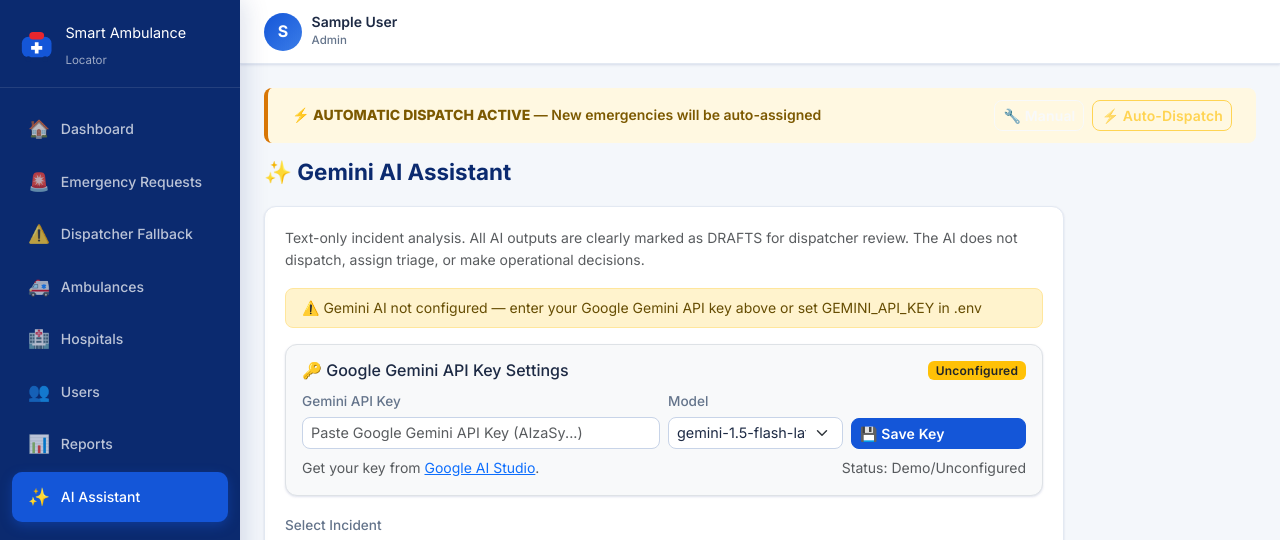
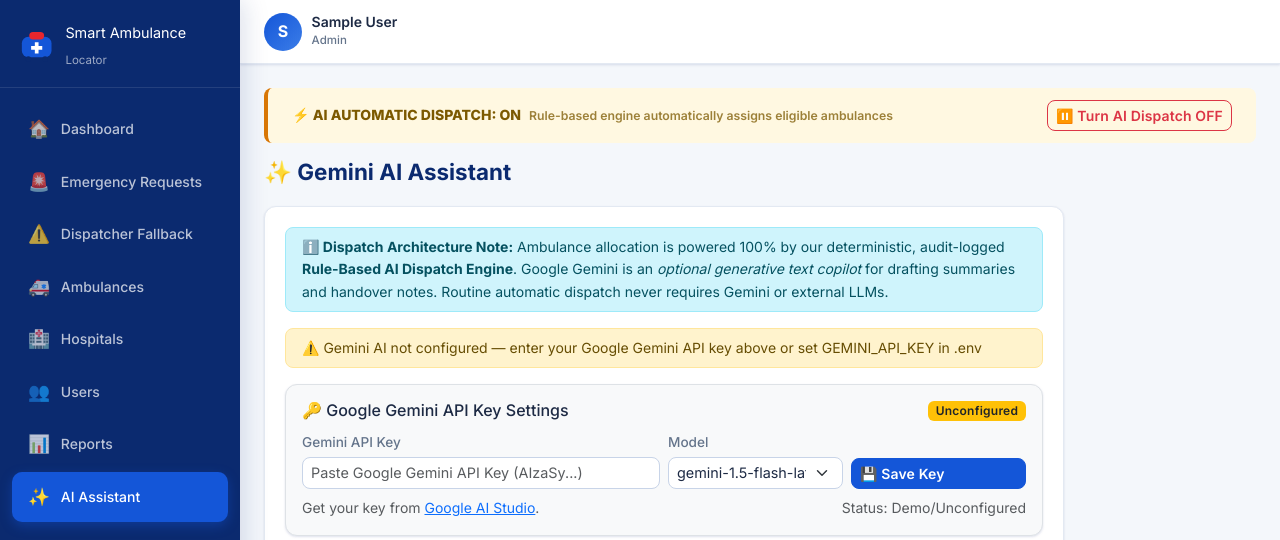
Before and after one commit to RAFIMR1891/SMART-AMBULANCE-LOCATOR, a Flask app: page /dashboard in a window 1280 px wide, after a click that opens the changed part. Shown: the top 540 px of the page. Run offline with Flask 3, Linux system fonts and the light colour scheme; the visitor is signed in with stand-in values (Sample User, id 1); data comes from the database, SQL or seed files in the repository; both versions use the stored data as it was after the commit; data that the repository does not hold is empty.

Commit message:
Fix database history schema, unify auto-dispatch on patient requests, set automatic default, and update test suite to 105 passing tests

```diff
--- a/app.py
+++ b/app.py
@@ -126,12 +126,12 @@ def create_admin(name, email, password):
 
 # ── Dispatch mode management ─────────────────────────────────────────────────
 def _get_dispatch_mode():
-    """Read current global dispatch mode from app_settings. Default: manual."""
+    """Read current global dispatch mode from app_settings. Default: automatic."""
     try:
         row = query("SELECT value FROM app_settings WHERE setting_key='dispatch_mode'", one=True)
-        return (row["value"] if row else "manual") or "manual"
+        return (row["value"] if row else "automatic") or "automatic"
     except Exception:
-        return "manual"
+        return "automatic"
 
 @app.get("/api/settings/dispatch-mode")
 @login_required(STAFF)
@@ -158,9 +158,9 @@ def set_dispatch_mode():
         """, (mode, session["user_id"], mode, session["user_id"]))
         cur.execute("""
             INSERT INTO dispatch_history
-              (dispatch_id, action, previous_status, new_status, reason,
+              (dispatch_id, incident_id, action, previous_status, new_status, reason,
                dispatch_mode, dispatcher_id)
-            SELECT 0, 'mode_change', %s, %s, %s, %s, %s
+            VALUES (NULL, NULL, 'mode_change', %s, %s, %s, %s, %s)
         """, (f"mode:{current}", f"mode:{mode}", reason, mode, session["user_id"]))
     return ok({"mode": mode, "previous": current, "reason": reason})
 
@@ -177,10 +177,18 @@ def summary():
         "SELECT COUNT(*) n FROM dispatches WHERE dispatch_mode='Automatic'", one=True)["n"]
     manual_fallback = query(
         "SELECT COUNT(*) n FROM dispatches WHERE dispatch_mode='Manual Fallback'", one=True)["n"]
-    needs_human = query(
-        "SELECT COUNT(*) n FROM incidents WHERE status='Open' AND "
-        "id IN (SELECT incident_id FROM dispatches WHERE auto_fail_reason IS NOT NULL AND status='Active')",
-        one=True)["n"]
+    needs_human = query("""
+        SELECT COUNT(*) n FROM incidents i
+        WHERE i.status IN ('Open', 'In progress')
+          AND (i.last_fail_reason IS NOT NULL OR EXISTS (
+              SELECT 1 FROM dispatch_history dh
+              WHERE dh.incident_id=i.id AND dh.action='auto_dispatch_failed'
+          ))
+          AND NOT EXISTS (
+              SELECT 1 FROM dispatches d
+              WHERE d.incident_id=i.id AND d.status='Active'
+          )
+    """, one=True)["n"]
 
     return ok({
         "total_ambulances":  sum(s.values()),
@@ -294,12 +302,29 @@ def add_incident():
           (code, d["title"].strip(), d.get("description",""), d["incident_type"],
            lat, lon, n, d.get("priority","High"), session["user_id"]))
 
-    # Auto-dispatch if mode is enabled
-    if _get_dispatch_mode() == "automatic":
-        inc = query("SELECT * FROM incidents WHERE incident_code=%s", (code,), one=True)
-        _auto_dispatch(inc, session["user_id"])
+    inc = query("SELECT * FROM incidents WHERE incident_code=%s", (code,), one=True)
+    cur_mode = _get_dispatch_mode()
+    assigned = False
+    dispatch_info = None
+    if cur_mode == "automatic":
+        assigned, dispatch_info = _auto_dispatch(inc, session["user_id"])
 
-    return ok({"incident_code": code}, 201)
+    inc_latest = query("SELECT id, incident_code, status, last_fail_reason FROM incidents WHERE id=%s", (inc["id"],), one=True)
+    if assigned:
+        dispatch_status = "assigned"
+    elif cur_mode == "automatic":
+        dispatch_status = "needs_human_action"
+    else:
+        dispatch_status = "awaiting_dispatch"
+
+    return ok({
+        "incident_id": inc_latest["id"],
+        "incident_code": code,
+        "dispatch_status": dispatch_status,
+        "assigned": assigned,
+        "mode": cur_mode,
+        "dispatch_info": dispatch_info
+    }, 201)
 
 def get_incident(iid):
     return query("SELECT * FROM incidents WHERE id=%s", (iid,), one=True)
@@ -394,12 +419,13 @@ def _auto_dispatch(inc, dispatcher_id):
                   f"Routing: {err or 'OK'}. "
                   f"Excluded {len(excluded)} candidates: "
                   + "; ".join(explain_exclusion(e) for e in excluded[:3]))
-        # Record failure in dispatch_history for dispatcher visibility
+        # Record failure in dispatch_history for dispatcher visibility without fake dispatch ID
         query("""INSERT INTO dispatch_history
-                   (dispatch_id,action,previous_status,new_status,reason,dispatch_mode,
+                   (dispatch_id,incident_id,action,previous_status,new_status,reason,dispatch_mode,
                     auto_fail_reason,dispatcher_id)
-                 VALUES (0,'auto_dispatch_failed','Open','Open',%s,'Automatic',%s,%s)""",
-              (reason[:255], reason, dispatcher_id))
+                 VALUES (NULL,%s,'auto_dispatch_failed','Open','Open',%s,'Automatic',%s,%s)""",
+              (iid, reason[:255], reason, dispatcher_id))
+        query("UPDATE incidents SET last_fail_reason=%s WHERE id=%s", (reason, iid))
         return False, {"reason": reason, "excluded": excluded}
 
     best = ranked[0]
@@ -430,19 +456,20 @@ def _auto_dispatch(inc, dispatcher_id):
             cur.execute("UPDATE ambulances SET status='Dispatched',queue_position=%s WHERE id=%s",
                         (pos, best["id"]))
             cur.execute("""INSERT INTO dispatch_history
-                             (dispatch_id,action,previous_status,new_status,reason,dispatch_mode,dispatcher_id)
-                           VALUES (%s,'auto_dispatched','Available','Dispatched',%s,'Automatic',%s)""",
-                        (did, explanation[:255], dispatcher_id))
-            cur.execute("UPDATE incidents SET status='In progress' WHERE id=%s AND status='Open'", (iid,))
+                             (dispatch_id,incident_id,action,previous_status,new_status,reason,dispatch_mode,dispatcher_id)
+                           VALUES (%s,%s,'auto_dispatched','Available','Dispatched',%s,'Automatic',%s)""",
+                        (did, iid, explanation[:255], dispatcher_id))
+            cur.execute("UPDATE incidents SET status='In progress', last_fail_reason=NULL WHERE id=%s AND status='Open'", (iid,))
         return True, {"ambulance_code": best["ambulance_code"], "dispatch_id": did,
                       "explanation": explanation}
     except (ValueError, pymysql.err.IntegrityError) as e:
         fail_reason = str(e)
         query("""INSERT INTO dispatch_history
-                   (dispatch_id,action,previous_status,new_status,reason,dispatch_mode,
+                   (dispatch_id,incident_id,action,previous_status,new_status,reason,dispatch_mode,
                     auto_fail_reason,dispatcher_id)
-                 VALUES (0,'auto_dispatch_failed','Open','Open',%s,'Automatic',%s,%s)""",
-              (fail_reason[:255], fail_reason, dispatcher_id))
+                 VALUES (NULL,%s,'auto_dispatch_failed','Open','Open',%s,'Automatic',%s,%s)""",
+              (iid, fail_reason[:255], fail_reason, dispatcher_id))
+        query("UPDATE incidents SET last_fail_reason=%s WHERE id=%s", (fail_reason, iid))
         return False, {"reason": fail_reason}
 
 # ── Auto-dispatch API (admin triggers on demand) ─────────────────────────────
@@ -465,10 +492,11 @@ def incidents_needing_dispatch():
     """Incidents that are Open/In-progress with no active dispatch (auto-fail fallback panel)."""
     rows = query("""
         SELECT i.*,
-          (SELECT reason FROM dispatch_history
-           WHERE action='auto_dispatch_failed' AND
-                 (dispatch_id=0 OR dispatch_id IN (SELECT id FROM dispatches WHERE incident_id=i.id))
-           ORDER BY created_at DESC LIMIT 1) AS last_fail_reason,
+          COALESCE(i.last_fail_reason, (
+            SELECT reason FROM dispatch_history
+            WHERE action='auto_dispatch_failed' AND incident_id=i.id
+            ORDER BY created_at DESC LIMIT 1
+          )) AS last_fail_reason,
           (SELECT COUNT(*) FROM dispatches WHERE incident_id=i.id AND status='Active') AS active_dispatch_count
         FROM incidents i
         WHERE i.status IN ('Open','In progress')
@@ -527,14 +555,14 @@ def dispatch(iid):
                 pos = cur.fetchone()["p"]
                 cur.execute("UPDATE ambulances SET status='Dispatched',queue_position=%s WHERE id=%s", (pos, aid))
                 cur.execute("""INSERT INTO dispatch_history
-                                 (dispatch_id,action,previous_status,new_status,reason,dispatch_mode,
+                                 (dispatch_id,incident_id,action,previous_status,new_status,reason,dispatch_mode,
                                   dispatcher_id,override_reason)
-                               VALUES (%s,'dispatched','Available','Dispatched',%s,%s,%s,%s)""",
-                            (did, explanation[:255], mode_label, session["user_id"],
+                               VALUES (%s,%s,'dispatched','Available','Dispatched',%s,%s,%s,%s)""",
+                            (did, iid, explanation[:255], mode_label, session["user_id"],
                              override_reason[:255] if override_reason else None))
                 dispatched_ids.append(aid)
 
-            cur.execute("UPDATE incidents SET status='In progress' WHERE id=%s AND status='Open'", (iid,))
+            cur.execute("UPDATE incidents SET status='In progress', last_fail_reason=NULL WHERE id=%s AND status='Open'", (iid,))
     except ValueError as e:
         return fail(str(e), 409)
     except pymysql.err.IntegrityError:
--- a/routes/portal_routes.py
+++ b/routes/portal_routes.py
@@ -70,8 +70,18 @@ def register(app, m):
     @app.get("/api/dispatch-history")
     @guard(STAFF)
     def history():
-        return ok(query("""SELECT h.*, a.ambulance_code, i.incident_code FROM dispatch_history h JOIN dispatches d ON d.id=h.dispatch_id
-                           JOIN ambulances a ON a.id=d.ambulance_id JOIN incidents i ON i.id=d.incident_id ORDER BY h.id DESC LIMIT 100"""))
+        return ok(query("""
+            SELECT h.*,
+                   COALESCE(a.ambulance_code, '-') AS ambulance_code,
+                   COALESCE(i.incident_code, '-') AS incident_code,
+                   u.name AS dispatcher_name
+            FROM dispatch_history h
+            LEFT JOIN dispatches d ON d.id = h.dispatch_id
+            LEFT JOIN ambulances a ON a.id = d.ambulance_id
+            LEFT JOIN incidents i ON (i.id = d.incident_id OR i.id = h.incident_id)
+            LEFT JOIN users u ON u.id = h.dispatcher_id
+            ORDER BY h.id DESC LIMIT 100
+        """))
 
     @app.post("/api/dispatches/<int:did>/cancel")
     @guard(STAFF)
@@ -89,8 +99,10 @@ def register(app, m):
                 return fail("Only an administrator can cancel while a patient is on board", 403)
             cur.execute("UPDATE dispatches SET status='Cancelled', completed_at=NOW() WHERE id=%s", (did,))
             cur.execute("UPDATE ambulances SET status='Available', available_since=NOW() WHERE id=%s", (d["ambulance_id"],))
-            cur.execute("INSERT INTO dispatch_history (dispatch_id,action,previous_status,new_status,reason) VALUES (%s,'cancelled',%s,'Available',%s)",
-                        (did, prev, reason[:255]))
+            cur.execute("""INSERT INTO dispatch_history
+                             (dispatch_id, incident_id, action, previous_status, new_status, reason, dispatcher_id)
+                           VALUES (%s, %s, 'cancelled', %s, 'Available', %s, %s)""",
+                        (did, d["incident_id"], prev, reason[:255], session["user_id"]))
             cur.execute("SELECT COUNT(*) n FROM dispatches WHERE incident_id=%s AND status='Active'", (d["incident_id"],))
             if cur.fetchone()["n"] == 0:
                 cur.execute("UPDATE incidents SET status='Open' WHERE id=%s AND status='In progress'", (d["incident_id"],))
@@ -119,7 +131,31 @@ def register(app, m):
         code = "INC-" + uuid.uuid4().hex[:8].upper()
         query("""INSERT INTO incidents (incident_code,title,description,incident_type,latitude,longitude,estimated_patient_count,priority,created_by,requester_user_id)
                  VALUES (%s,%s,%s,%s,%s,%s,%s,'High',%s,%s)""", (code, f"User request: {typ}", desc[:2000], typ, lat, lon, n, session["user_id"], session["user_id"]))
-        return ok({"incident_code": code}, 201)
+
+        inc = query("SELECT * FROM incidents WHERE incident_code=%s", (code,), one=True)
+        cur_mode = m._get_dispatch_mode()
+        assigned = False
+        dispatch_info = None
+        if cur_mode == "automatic":
+            assigned, dispatch_info = m._auto_dispatch(inc, session["user_id"])
+
+        inc_latest = query("SELECT id, incident_code, status, last_fail_reason FROM incidents WHERE id=%s", (inc["id"],), one=True)
+        if assigned:
+            dispatch_status = "assigned"
+        elif cur_mode == "automatic":
+            dispatch_status = "needs_human_action"
+        else:
+            dispatch_status = "awaiting_dispatch"
+
+        return ok({
+            "incident_id": inc_latest["id"],
+            "incident_code": code,
+            "dispatch_status": dispatch_status,
+            "assigned": assigned,
+            "mode": cur_mode,
+            "ambulance_code": (dispatch_info or {}).get("ambulance_code") if assigned else None,
+            "dispatch_info": dispatch_info
+        }, 201)
 
     @app.get("/api/user/requests")
     @guard(["user"])
@@ -139,7 +175,7 @@ def register(app, m):
         etas, err = traffic_etas([{"id": x["aid"], "latitude": x["latitude"], "longitude": x["longitude"]} for x in ds], r)
         for x in ds:
             x["eta_seconds"] = etas.get(x.pop("aid"))  # null when unavailable; never invented
-        keep = {k: r[k] for k in ("incident_code", "incident_type", "description", "status", "reported_at", "latitude", "longitude", "estimated_patient_count")}
+        keep = {k: r[k] for k in ("incident_code", "incident_type", "description", "status", "reported_at", "latitude", "longitude", "estimated_patient_count", "last_fail_reason") if k in r}
         return ok({**keep, "ambulances": ds}, eta_note=err or "ETA is traffic-aware (Google Routes). Location is last reported, not live tracking.")
 
     @app.post("/api/user/requests/<int:rid>/cancel")
@@ -186,15 +222,20 @@ def register(app, m):
         with transaction() as cur:
             cur.execute("SELECT id,status FROM ambulances WHERE driver_user_id=%s FOR UPDATE", (session["user_id"],)); a = cur.fetchone()
             if not a: return fail("No ambulance linked to your account", 404)
-            cur.execute("SELECT id FROM dispatches WHERE ambulance_id=%s AND status='Active' FOR UPDATE", (a["id"],)); ds = cur.fetchone()
+            cur.execute("SELECT id, incident_id FROM dispatches WHERE ambulance_id=%s AND status='Active' FOR UPDATE", (a["id"],)); ds = cur.fetchone()
             if not ds: return fail("You have no active assignment", 409)
             if a["status"] not in FLOW[st]: return fail(f"Cannot change from '{a['status']}' to '{st}'", 409)
             new = "Available" if st == "Completed" else st
             if st == "Completed":
                 cur.execute("UPDATE dispatches SET status='Completed', completed_at=NOW() WHERE id=%s", (ds["id"],))
+                cur.execute("SELECT COUNT(*) n FROM dispatches WHERE incident_id=%s AND status='Active'", (ds["incident_id"],))
+                if cur.fetchone()["n"] == 0:
+                    cur.execute("UPDATE incidents SET status='Closed' WHERE id=%s AND status IN ('Open','In progress')", (ds["incident_id"],))
             cur.execute("UPDATE ambulances SET status=%s, available_since=IF(%s='Available',NOW(),available_since) WHERE id=%s", (new, new, a["id"]))
-            cur.execute("INSERT INTO dispatch_history (dispatch_id,action,previous_status,new_status,reason) VALUES (%s,'driver_status',%s,%s,%s)",
-                        (ds["id"], a["status"], new, f"Driver reported: {st}"))
+            cur.execute("""INSERT INTO dispatch_history
+                             (dispatch_id, incident_id, action, previous_status, new_status, reason, dispatcher_id)
+                           VALUES (%s, %s, 'driver_status', %s, %s, %s, %s)""",
+                        (ds["id"], ds["incident_id"], a["status"], new, f"Driver reported: {st}", session["user_id"]))
         return ok({"status": new})
 
     @app.post("/api/driver/location")
--- a/services/ambulance_allocator.py
+++ b/services/ambulance_allocator.py
@@ -14,7 +14,7 @@ Ranking (in order):
   2. Haversine straight-line distance as fallback (clearly labelled)
   3. Tie-break: available longest → lowest queue_position → ambulance code
 """
-from datetime import datetime, timedelta
+from datetime import datetime, timedelta, timezone
 from services.haversine import haversine_km
 
 # GPS reading older than this is considered stale
@@ -34,7 +34,7 @@ def filter_eligible(
     """Return list of eligible ambulances with a rejection_reason for excluded ones."""
     need = {e.strip().lower() for e in (required_equipment or []) if e.strip()}
     eligible, excluded = [], []
-    now = datetime.utcnow()
+    now = datetime.now(timezone.utc).replace(tzinfo=None)
     stale_cutoff = now - timedelta(minutes=max_location_age_minutes)
 
     for a in ambulances:
--- a/static/js/admin.js
+++ b/static/js/admin.js
@@ -32,29 +32,72 @@ async function load() {
 }
 
 // ── Mode banner ────────────────────────────────────────────────────────────
+let modeSwitching = false;
+
 function updateModeBanner() {
   const banner = document.getElementById('dispatchModeBanner');
   const label  = document.getElementById('dispatchModeLabel');
+  const desc   = document.getElementById('dispatchModeDesc');
+  const btnToggle = document.getElementById('btnToggleMode');
   if (!banner || !label) return;
+
   if (currentMode === 'automatic') {
     banner.className = 'dispatch-mode-banner mode-automatic';
-    label.innerHTML  = '⚡ <strong>AUTOMATIC DISPATCH ACTIVE</strong> — New emergencies will be auto-assigned';
+    label.innerHTML  = '⚡ <strong>AI AUTOMATIC DISPATCH: ON</strong>';
+    if (desc) desc.textContent = 'Rule-based engine automatically assigns eligible ambulances';
+    if (btnToggle) {
+      btnToggle.className = 'btn btn-sm btn-outline-danger fw-semibold';
+      btnToggle.innerHTML = '⏸️ Turn AI Dispatch OFF';
+      btnToggle.disabled = modeSwitching;
+    }
   } else {
     banner.className = 'dispatch-mode-banner mode-manual';
-    label.innerHTML  = '🔧 <strong>MANUAL DISPATCH MODE</strong> — Dispatcher must review and confirm each dispatch';
+    label.innerHTML  = '🔧 <strong>MANUAL DISPATCH MODE</strong>';
+    if (desc) desc.textContent = 'Automatic dispatch paused — requests await dispatcher assignment';
+    if (btnToggle) {
+      btnToggle.className = 'btn btn-sm btn-success fw-semibold';
+      btnToggle.innerHTML = '⚡ Turn AI Dispatch ON';
+      btnToggle.disabled = modeSwitching;
+    }
   }
-  const btnManual = document.getElementById('btnSetManual');
-  const btnAuto   = document.getElementById('btnSetAutomatic');
-  if (btnManual) btnManual.disabled = currentMode === 'manual';
-  if (btnAuto)   btnAuto.disabled   = currentMode === 'automatic';
+}
+
+async function toggleMode() {
+  if (modeSwitching) return;
+  const targetMode = currentMode === 'automatic' ? 'manual' : 'automatic';
+  const actionText = targetMode === 'automatic' ? 'TURN ON AI Automatic Dispatch' : 'TURN OFF AI Automatic Dispatch and switch to Manual Mode';
+
+  if (!confirm(`Are you sure you want to ${actionText}?`)) return;
+  const reason = prompt(`Please enter a reason for switching to ${targetMode.toUpperCase()} mode:`, `Administrative mode change to ${targetMode}`);
+  if (reason === null) return;
+  if (!reason.trim()) {
+    toast('A reason is required to switch dispatch modes.', 'warning');
+    return;
+  }
+
+  modeSwitching = true;
+  updateModeBanner();
+  try {
+    const r = await api('/api/settings/dispatch-mode', 'POST', {mode: targetMode, reason: reason.trim()});
+    if (r.success) {
+      toast(`✅ Successfully switched to ${targetMode.toUpperCase()} mode!`, 'success');
+      currentMode = targetMode;
+      updateModeBanner();
+      await load();
+    } else {
+      toast(`❌ Failed to change mode: ${r.error}`, 'danger');
+    }
+  } catch (err) {
+    toast(`❌ Communication error: ${err.message}`, 'danger');
+  } finally {
+    modeSwitching = false;
+    updateModeBanner();
+  }
 }
 
 async function setMode(mode) {
-  const reason = prompt(`Reason for switching to ${mode} mode?`, `Switched to ${mode} by dispatcher`);
-  if (reason === null) return;
-  const r = await api('/api/settings/dispatch-mode', 'POST', {mode, reason});
-  toast(r.success ? `✅ Mode set to ${mode}` : r.error, r.success ? 'success' : 'danger');
-  if (r.success) { currentMode = mode; updateModeBanner(); load(); }
+  if (mode === currentMode) return;
+  await toggleMode();
 }
 
 // ── Gemini status & settings ───────────────────────────────────────────────
--- a/templates/dashboard.html
+++ b/templates/dashboard.html
@@ -14,13 +14,17 @@
 {% block content %}
 <!-- ══ DISPATCH MODE BANNER ══════════════════════════════════════════════════ -->
 <div id="dispatchModeBanner" class="dispatch-mode-banner">
-  <span id="dispatchModeLabel">Loading mode…</span>
-  {% if role == 'admin' %}
-  <div class="mode-controls">
-    <button id="btnSetManual"    class="btn btn-sm btn-outline-light" onclick="setMode('manual')">🔧 Manual</button>
-    <button id="btnSetAutomatic" class="btn btn-sm btn-outline-warning" onclick="setMode('automatic')">⚡ Auto-Dispatch</button>
+  <div class="d-flex align-items-center justify-content-between w-100 flex-wrap gap-2">
+    <div class="d-flex align-items-center gap-2">
+      <span id="dispatchModeLabel" class="fw-700">Loading mode…</span>
+      <span id="dispatchModeDesc" class="small opacity-75 d-none d-md-inline"></span>
+    </div>
+    {% if role == 'admin' %}
+    <div class="mode-controls d-flex align-items-center gap-2">
+      <button id="btnToggleMode" class="btn btn-sm" onclick="toggleMode()">Switch Mode</button>
+    </div>
+    {% endif %}
   </div>
-  {% endif %}
 </div>
 
 <!-- ══ Dashboard ════════════════════════════════════════════════════════════ -->
@@ -284,10 +288,9 @@
 <div class="sec d-none" id="ai">
   <h2 class="page-title">✨ Gemini AI Assistant</h2>
   <div class="cardx" style="max-width:800px">
-    <p class="small text-muted">
-      Text-only incident analysis. All AI outputs are clearly marked as DRAFTS for dispatcher review.
-      The AI does not dispatch, assign triage, or make operational decisions.
-    </p>
+    <div class="alert alert-info py-2 px-3 small mb-3">
+      <strong>ℹ️ Dispatch Architecture Note:</strong> Ambulance allocation is powered 100% by our deterministic, audit-logged <strong>Rule-Based AI Dispatch Engine</strong>. Google Gemini is an <em>optional generative text copilot</em> for drafting summaries and handover notes. Routine automatic dispatch never requires Gemini or external LLMs.
+    </div>
     <div id="geminiStatus" class="alert alert-info py-2 small d-none"></div>
 
     <!-- Gemini API Key configuration card -->
```
Also changed, not shown: sql/migration_003_history_nullable_dispatch.sql (added, +122 -0 lines), sql/schema.sql (+37 -3 lines), static/js/user.js (+17 -2 lines), tests/test_allocator.py (+10 -7 lines), tests/test_database_history.py (added, +215 -0 lines), tests/test_e2e_workflow.py (+4 -0 lines), README.md, 1 other file.
